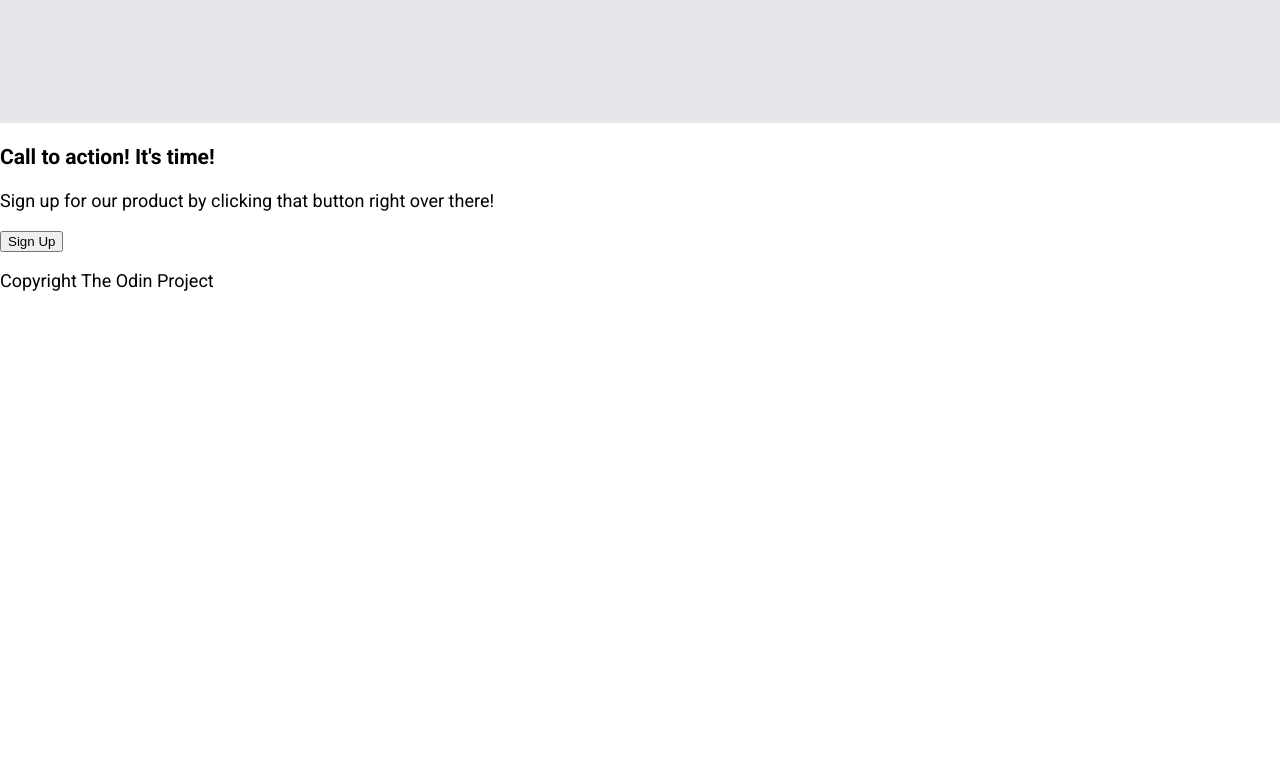
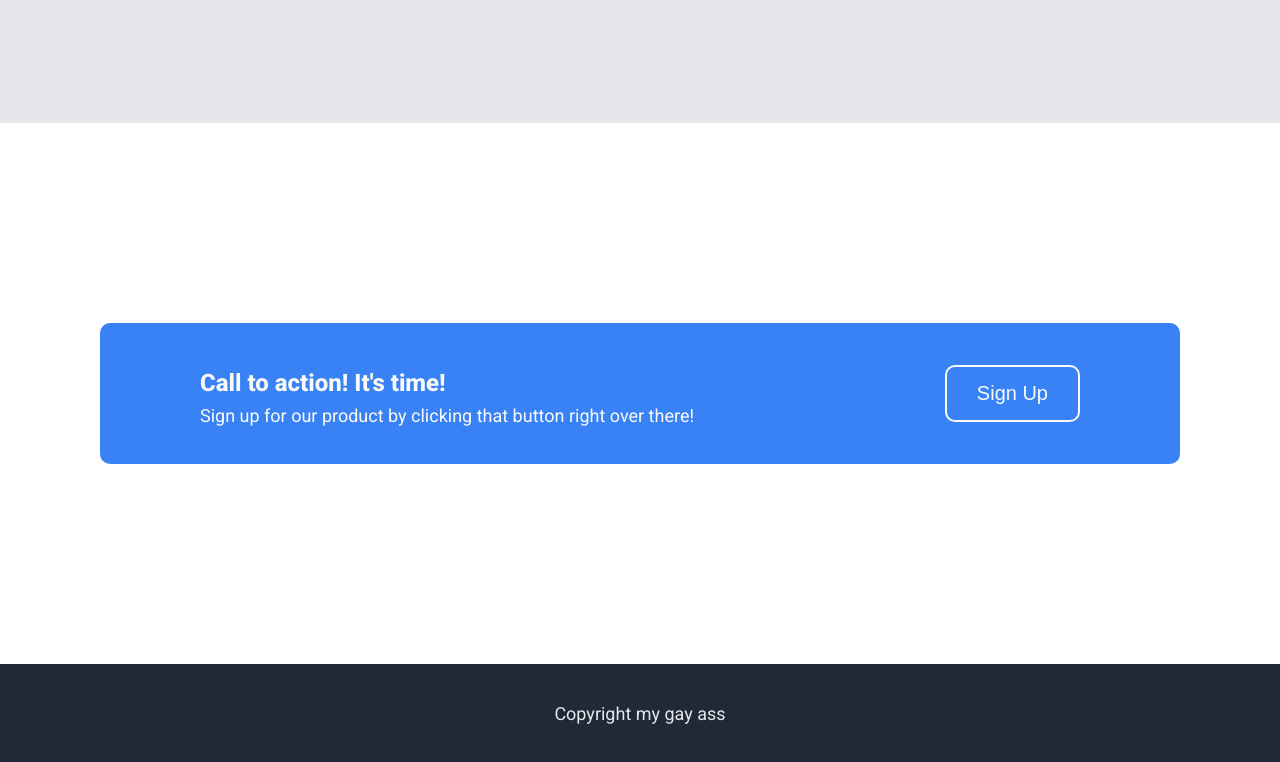
Before and after one commit to illider8bread/project_landingpage, a plain HTML site: page index.html in a window 1280 px wide. Shown: the part 1242-2004 px from the top of the page. Before the commit the page ends 1533 px from the top, so only its background shows below. Drawn offline with Linux system fonts and the light colour scheme.

Commit message:
Finished CSS for section 4 and footer updated copyright info to "my gay ass" Centered footer text vertically and horizontally Styled Button

```diff
--- a/index.html
+++ b/index.html
@@ -53,12 +53,12 @@
     </div>
     <div class="section4">
         <div class="box2">
-            <p><h3>Call to action! It's time!</h3> Sign up for our product by clicking that button right over there!</p>
+            <p><strong>Call to action! It's time!</strong> Sign up for our product by clicking that button right over there!</p>
             <button type="button">Sign Up</button>
         </div>
     </div>
     <div class="footer">
-        <p>Copyright The Odin Project</p>
+        <p>Copyright my gay ass</p>
     </div>
 </body>
 </html>
--- a/style.css
+++ b/style.css
@@ -143,3 +143,47 @@ ul{
     font-size: 18px;
     margin: 20px;
 }
+
+.section4 {
+    margin: 200px 100px;
+}
+
+.section4 .box2{
+    background-color: #3882f6;
+    color:#f9faf8;
+    border-radius: 10px;
+    padding: 20px 100px;
+    display: flex;
+}
+
+.box2 p {
+    display: block;
+    flex: 1;
+}
+
+.box2 strong {
+    display: block;
+    font-weight: 800;
+    margin: 8px 0px;
+    font-size: 24px;
+}
+
+.box2 button {
+    border-style: solid;
+    border-color: #f9faf8;
+    border-radius: 10px;
+    background-color: #3882f6;
+    color: #f9faf8;
+    padding: 15px 30px;
+    margin: auto;
+    font-size: 20px;
+    font-weight: 500;
+}
+
+.footer {
+    background-color: #1f2937;
+    color: #e5e7eb;
+    text-align: center;
+    height: 100px;
+    align-content: center;
+}
```
